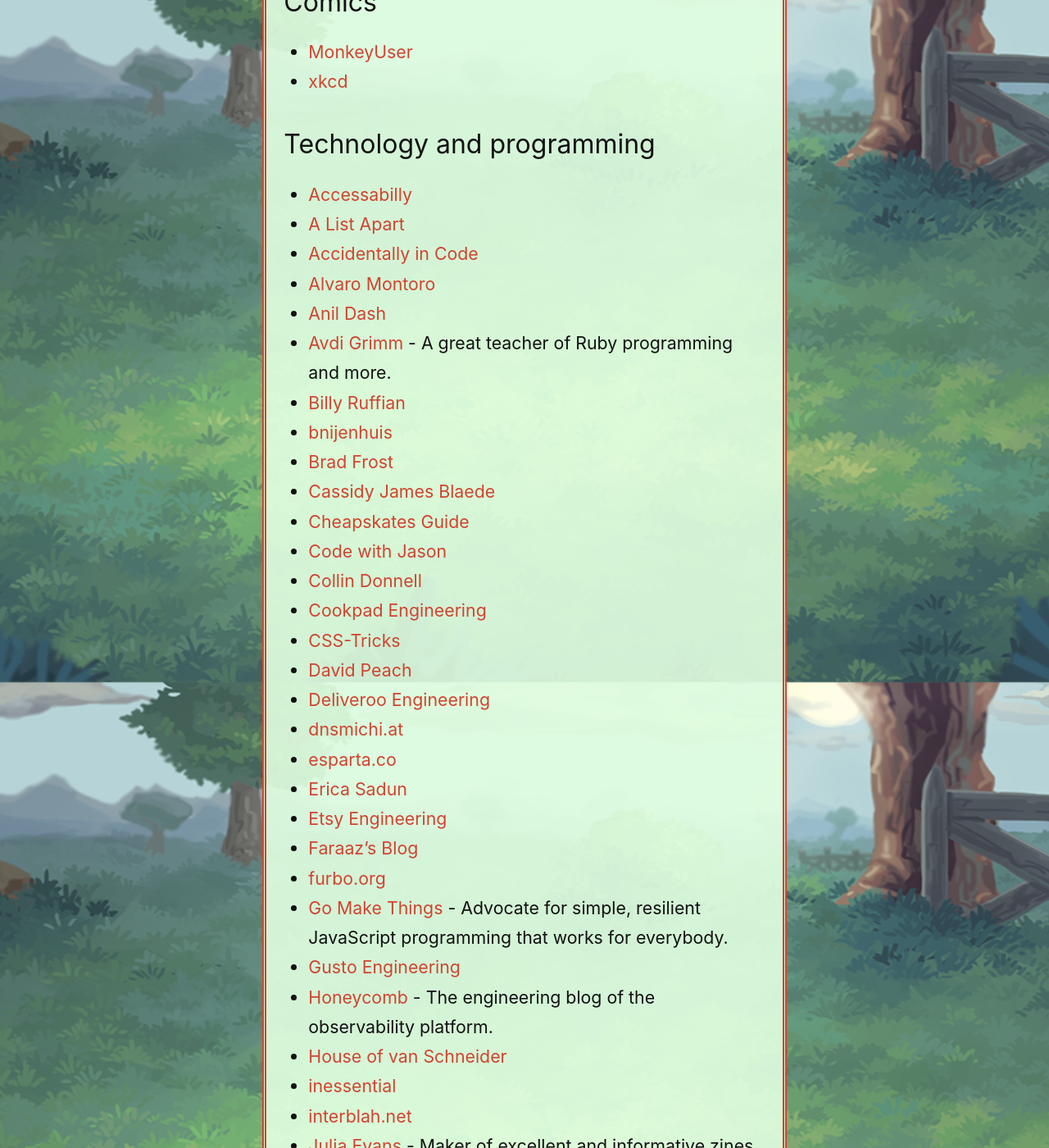
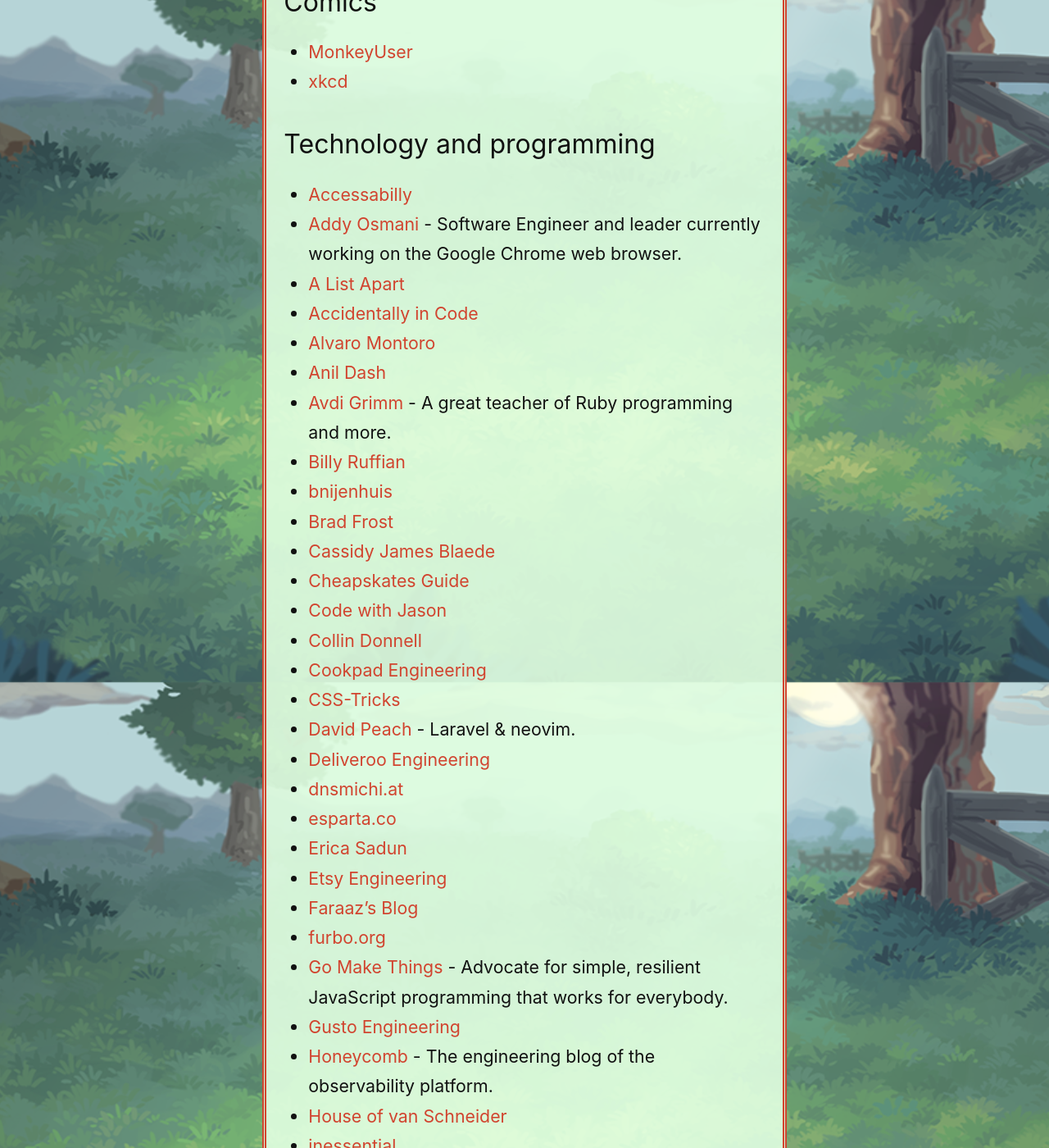
Before and after one commit to jsrn/jsrn.github.io, a Jekyll site: the page built from links.md, in a window 1280 px wide and 1400 px high, scrolled down 968 px. Shown: the whole window at 82% size. Built offline with Jekyll 4.4.1, drawn with Linux system fonts in a browser that asks for light colours; some of the changed text lies outside the part shown.

Commit message:
update links page

```diff
--- a/links.md
+++ b/links.md
@@ -41,6 +41,7 @@
 ## Technology and programming
 
 - [Accessabilly](https://accessabilly.com)
+- [Addy Osmani](https://addyosmani.com) - Software Engineer and leader currently working on the Google Chrome web browser.
 - [A List Apart](https://alistapart.com)
 - [Accidentally in Code](https://cate.blog)
 - [Alvaro Montoro](http://alvaromontoro.com)
@@ -55,7 +56,7 @@
 - [Collin Donnell](https://collindonnell.com)
 - [Cookpad Engineering](https://sourcediving.com)
 - [CSS-Tricks](https://css-tricks.com)
-- [David Peach](https://blog.davidpeach.me)
+- [David Peach](https://blog.davidpeach.me) - Laravel & neovim.
 - [Deliveroo Engineering](https://deliveroo.engineering)
 - [dnsmichi.at](https://dnsmichi.at)
 - [esparta.co](https://esparta.co)
@@ -111,7 +112,7 @@
 
 ### Other interesting things & people
 
-- [Cal Newport](https://calnewport.com)
+- [Cal Newport](https://calnewport.com) - Author of books including _Deep Work_ and _A World Without E-mail_.
 - [Daring Fireball](https://daringfireball.net)
 - [Death Generator](https://deathgenerator.com) - Generate dialogue/death screens from classic videogames.
 - [heronebag.com](https://heronebag.com) - One-bag travel and digital nomadding.
```
